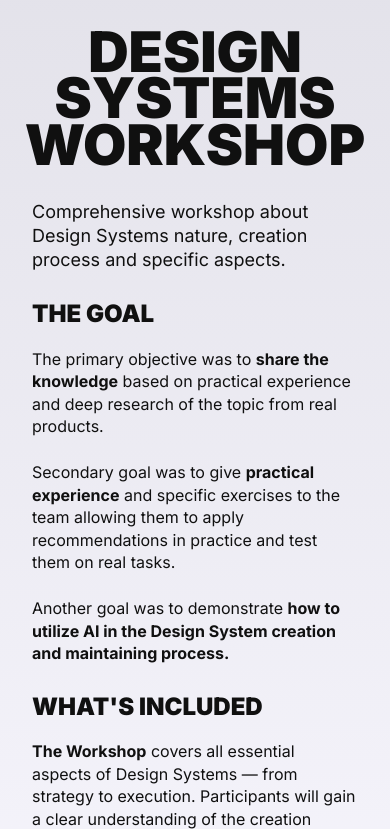
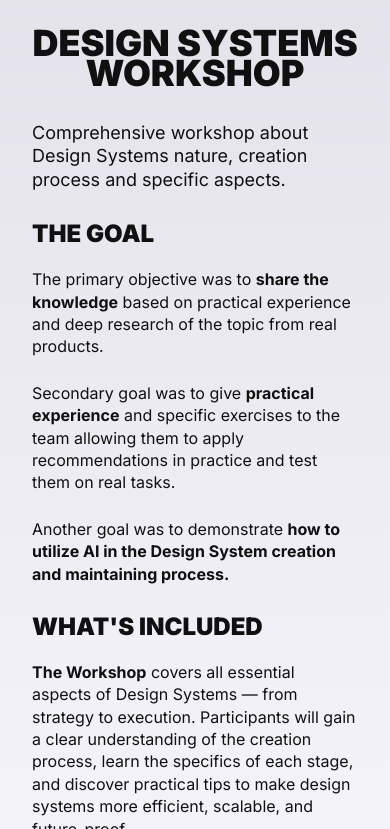
Before and after one commit to welsewool-portfolio/rk-portfolio, a plain HTML site: page team-education.html in a window 390 px wide. Shown: the part 1133-1962 px from the top of the page. Drawn offline with Linux system fonts and the light colour scheme.

Commit message:
Team education h2 edit

```diff
--- a/styles.css
+++ b/styles.css
@@ -777,7 +777,10 @@
     background: linear-gradient(to bottom, #dddce4, #f9f8ff 78.364%) !important;
 }
 
-.workshop-header h2{ font-size:56px;}
+.workshop-header h2{ font-size: var(--text-heading-01);}
+@media (max-width: 1024px) {
+    .workshop-header h2{ font-size: var(--text-heading-02);}
+}
 
 /* Knowledge sharing background */
 .bg-knowledge-sharing {
```
